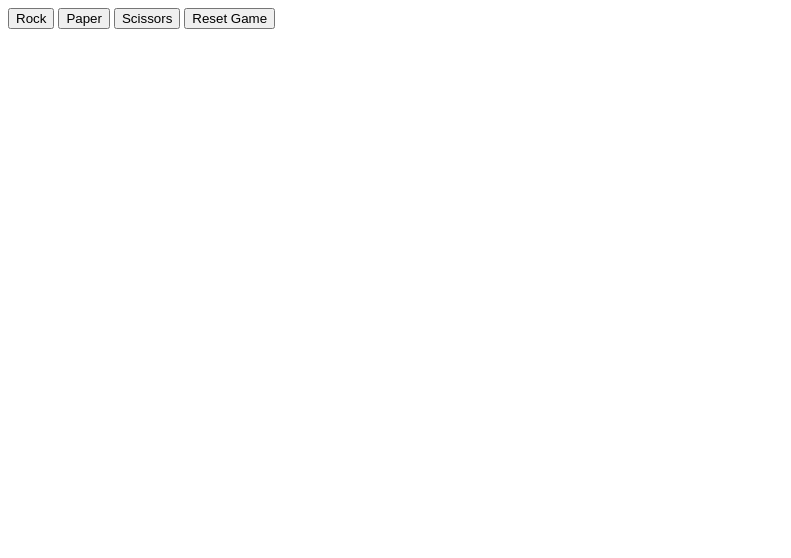
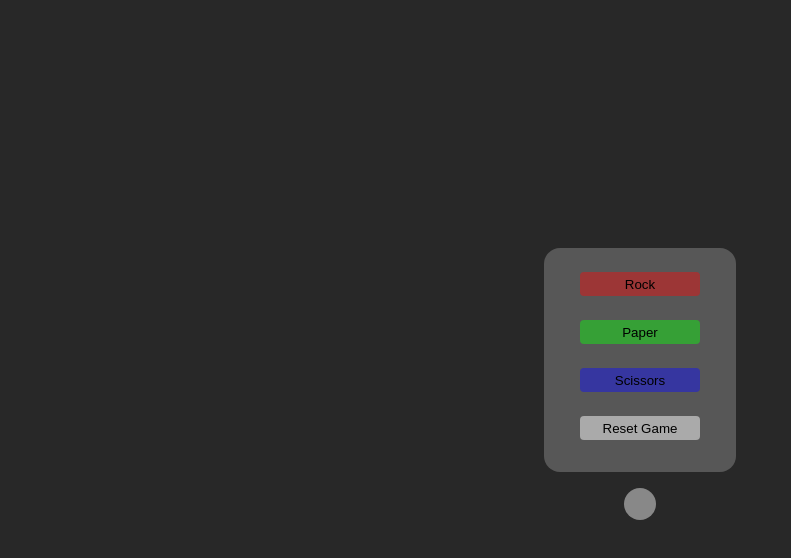
Before and after one commit to Krictic/Rock-Paper-Scissors, a plain HTML site: page index.html in a window 1280 px wide. Shown: the whole page, without its empty margins (0-791 px from the left). Drawn offline with Linux system fonts and the light colour scheme.

Commit message:
Added styling to the game.

```diff
--- a/index.css
+++ b/index.css
@@ -0,0 +1,57 @@
+body {
+    background-color: #282828;
+    display: flex;
+    flex-wrap: wrap ;
+    flex-direction: column;
+    align-items: center;
+    align-content: center;
+}
+
+.buttons--container {
+    display: flex;
+    flex-wrap: wrap ;
+    flex-direction: column;
+    align-items: center;
+    align-content: center;
+    background-color: #575757;
+    height: autos;
+    width: 10rem;
+    align-self: center;
+    padding: 1rem;
+    border-radius: 1rem;
+    margin-top: 15rem;
+}
+
+.game--btn {
+    border: none;
+    border-radius: 0.25rem;
+    margin-top: 0.5rem;
+    margin-bottom: 1rem;
+    padding: 0.1rem;
+    width: 7.5rem;
+    height: 1.5rem;
+}
+
+#rock {
+    background-color: rgb(156, 54, 54);
+}
+
+#paper {
+    background-color: rgb(54, 160, 54);
+}
+
+#scissors {
+    background-color: rgb(54, 54, 160);
+}
+
+#reset {
+    background-color: #aaaaaa;
+}
+
+.results--display {
+    text-align: center;
+    background-color: #888888;
+    margin-top: 1rem;
+    padding: 1rem;
+    border-radius: 1rem;
+}
--- a/index.html
+++ b/index.html
@@ -9,12 +9,12 @@
     <script defer src="./main.js"></script>
 </head>
 <body>
-
-   <button id="rock">Rock</button>
-   <button id="paper">Paper</button>
-   <button id="scissors">Scissors</button>
-   <button id="reset">Reset Game</button>
-
-   <div id="results--display"></div>
+    <div class="buttons--container">
+        <button class="game--btn" id="rock">Rock</button>
+        <button class="game--btn" id="paper">Paper</button>
+        <button class="game--btn" id="scissors">Scissors</button>
+        <button class="game--btn" id="reset">Reset Game</button>
+    </div>
+   <div class="results--display" id="results--display"></div>
 </body>
 </html>
--- a/main.js
+++ b/main.js
@@ -94,7 +94,7 @@ function finalResults() {
     if (playerScore > computerScore) {
         return `Player won. \n the scores were:\n ${scores} \n press Reset to try again.`
     } else if (playerScore < computerScore) {
-        return `Computer won. \n the scores were:\n ${scores} \n pressReset to try again.`
+        return `Computer won. \n the scores were:\n ${scores} \n press Reset to try again.`
     } else {
         return `DRAW!. \n the scores were:\n ${scores} \n press Reset to try again.`
     }
```
